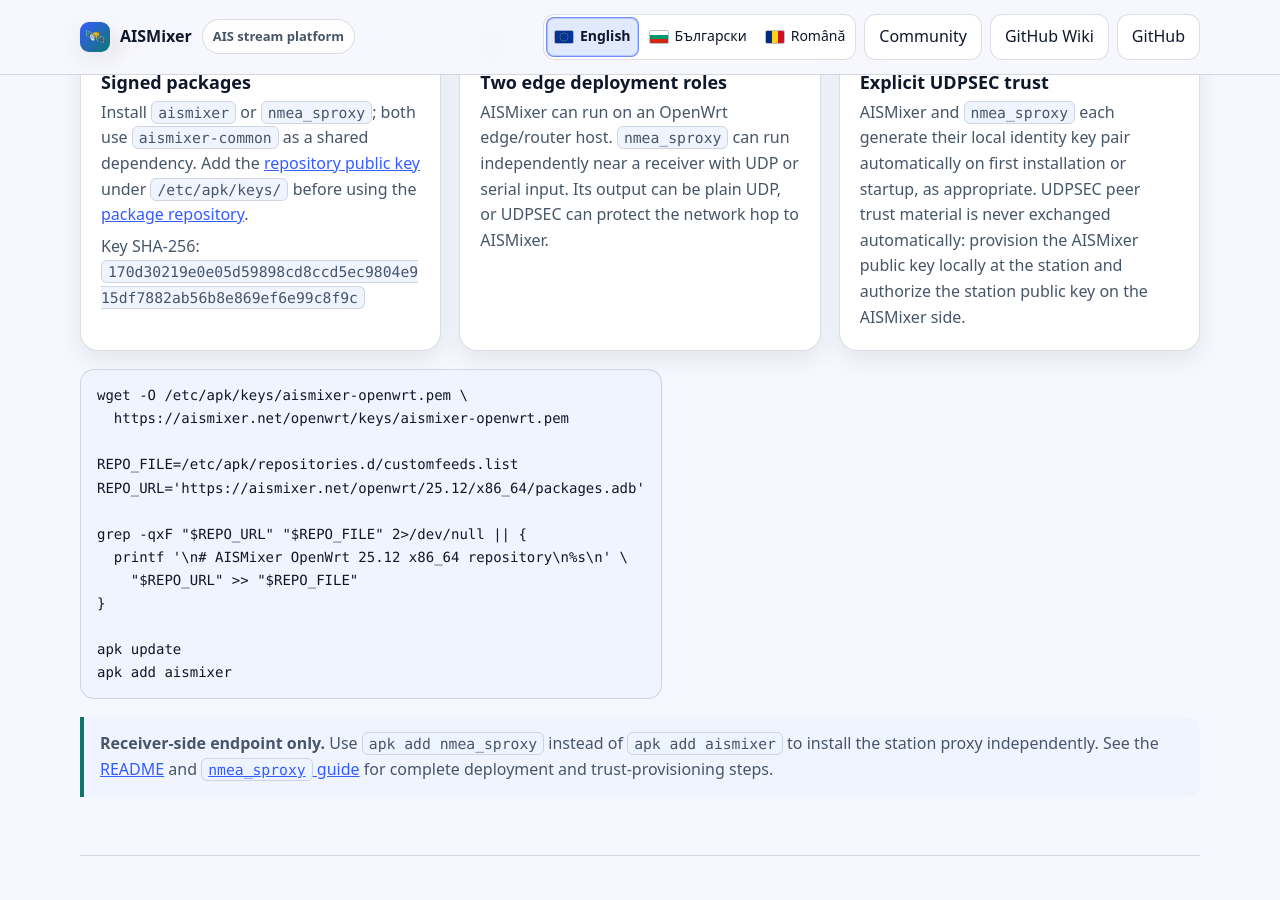
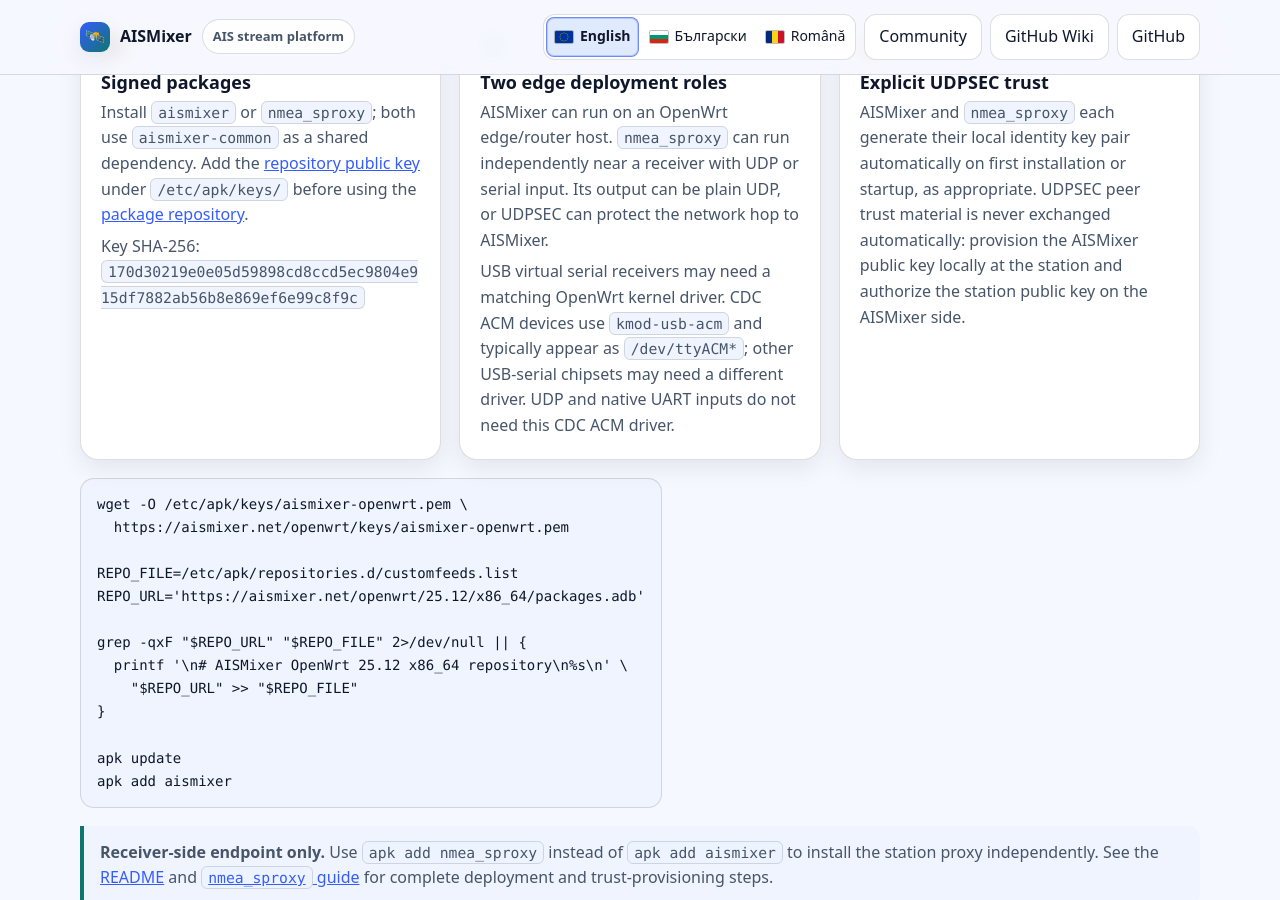
Before and after one commit to iliyan85/aismixer, a Jekyll site: the page docs/index.html, which Jekyll copies as it is, in a window 1280 px wide and 900 px high, scrolled down 10912 px. Built offline with Jekyll 4.4.1, drawn with Linux system fonts in a browser that asks for light colours.

Commit message:
docs(website): note OpenWrt USB serial drivers

```diff
--- a/docs/bg/index.html
+++ b/docs/bg/index.html
@@ -550,6 +550,7 @@
           <div class="icons" aria-hidden="true">📡</div>
           <h3>Две роли в периферната мрежа</h3>
           <p>AISMixer може да работи върху периферен хост или маршрутизатор с OpenWrt. <span class="kbd">nmea_sproxy</span> може да работи самостоятелно близо до приемника с UDP или сериен вход. Изходът му може да бъде некриптиран UDP, а UDPSEC може да защити мрежовата връзка до AISMixer.</p>
+          <p>Приемниците с виртуален сериен порт през USB могат да изискват съответния драйвер за ядрото на OpenWrt. При CDC ACM устройства това е <span class="kbd">kmod-usb-acm</span> и те обикновено се появяват като <span class="kbd">/dev/ttyACM*</span>; за други USB-серийни чипсети може да е необходим различен драйвер. UDP входът и директният сериен вход през хардуерен UART не изискват този CDC ACM драйвер.</p>
         </article>
         <article class="card">
           <div class="icons" aria-hidden="true">🔐</div>
--- a/docs/index.html
+++ b/docs/index.html
@@ -550,6 +550,7 @@
           <div class="icons" aria-hidden="true">📡</div>
           <h3>Two edge deployment roles</h3>
           <p>AISMixer can run on an OpenWrt edge/router host. <span class="kbd">nmea_sproxy</span> can run independently near a receiver with UDP or serial input. Its output can be plain UDP, or UDPSEC can protect the network hop to AISMixer.</p>
+          <p>USB virtual serial receivers may need a matching OpenWrt kernel driver. CDC ACM devices use <span class="kbd">kmod-usb-acm</span> and typically appear as <span class="kbd">/dev/ttyACM*</span>; other USB-serial chipsets may need a different driver. UDP and native UART inputs do not need this CDC ACM driver.</p>
         </article>
         <article class="card">
           <div class="icons" aria-hidden="true">🔐</div>
--- a/docs/ro/index.html
+++ b/docs/ro/index.html
@@ -551,6 +551,7 @@
           <div class="icons" aria-hidden="true">📡</div>
           <h3>Două roluri la marginea rețelei</h3>
           <p>AISMixer poate rula pe un dispozitiv periferic sau router cu OpenWrt. <span class="kbd">nmea_sproxy</span> poate rula independent lângă un receptor cu intrare UDP sau serială. Ieșirea poate fi UDP simplu, iar UDPSEC poate proteja legătura de rețea către AISMixer.</p>
+          <p>Receptoarele care expun un port serial virtual prin USB pot necesita driverul de nucleu corespunzător pentru OpenWrt. Dispozitivele CDC ACM folosesc driverul din <span class="kbd">kmod-usb-acm</span> și apar de obicei ca <span class="kbd">/dev/ttyACM*</span>; alte chipseturi USB-serial pot necesita un alt driver. Intrarea UDP și cea serială printr-un UART nativ nu necesită acest driver CDC ACM.</p>
         </article>
         <article class="card">
           <div class="icons" aria-hidden="true">🔐</div>
```
